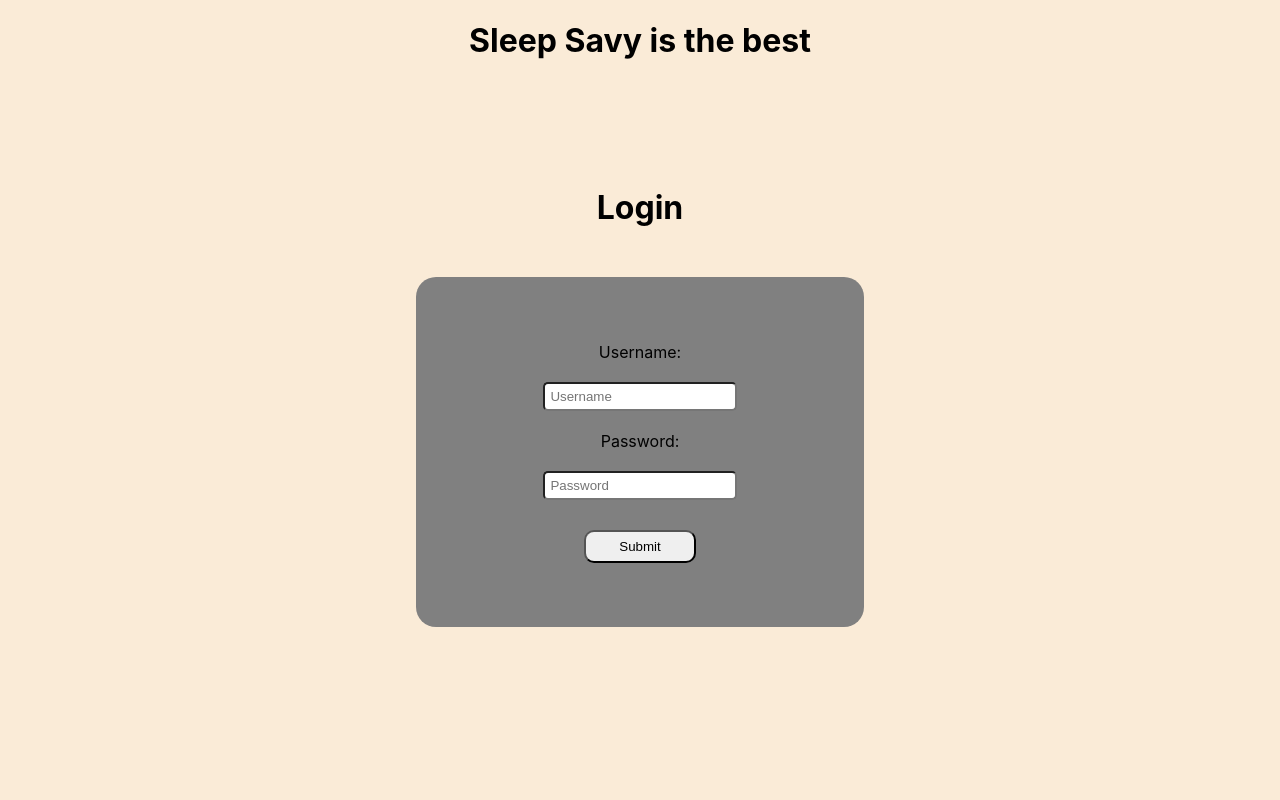
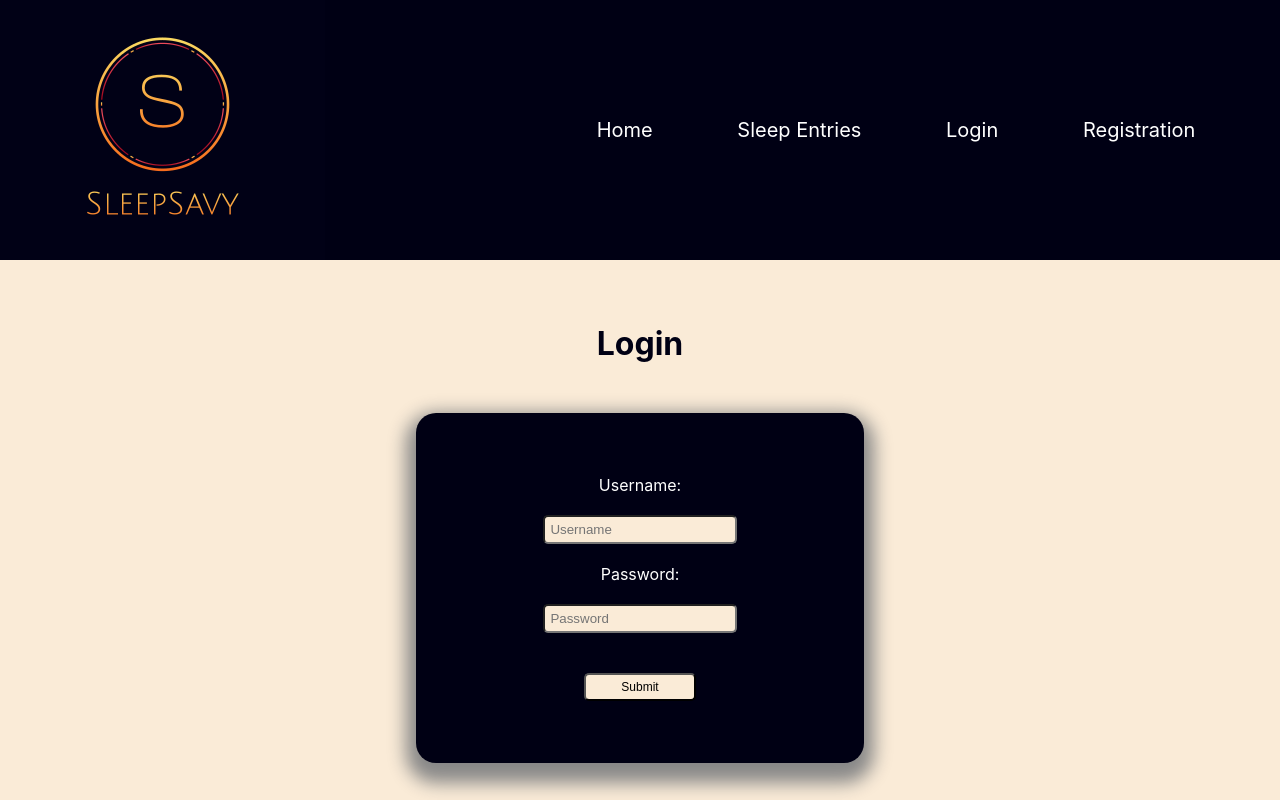
Before and after one commit to Build-Week-Sleep-Tracker-Lambda/Front-End, a React (Create React App) app in the folder sleep-savy/: page / in a window 1280 px wide. Built offline with nearby package versions, Linux system fonts and the light colour scheme.

Commit message:
added navbar component

```diff
--- a/sleep-savy/src/App.css
+++ b/sleep-savy/src/App.css
@@ -36,28 +36,63 @@ form {
 }
 
 input {
+  background-color: antiquewhite;
   width: 40%;
   padding: 5px;
   margin: 20px 10px;
   border-radius: 5px;
 }
 
-button {
-  padding: 7px 25px;
+.submitButton {
+  padding: 5px 25px;
   width: 25%;
-  border-radius: 10px;
-  margin-top: 10px;
+  border-radius: 5px;
+  margin-top: 20px;
+  font-size: 12px;
+  color: black;
+  background-color: antiquewhite;
 }
 
 .container {
-  margin-top: 10%;
+  /* border: 1px solid red; */
+  margin-top: 5%;
 }
 
 .customForm {
-  background-color: grey;
+  background-color: rgb(0, 0, 20);
   border-radius: 20px;
+  box-shadow: 0px 10px 18px 10px #888888;
 }
 
 h1 {
   margin-bottom: 50px;
+  color:  rgb(0, 0, 20);
 }
+
+.navBar {
+  background-color: rgb(0, 0, 20);
+  display: flex;
+  justify-content: space-between;
+  align-items: center;
+}
+
+.links {
+  /* border: 1px solid gold; */
+  width: 60%;
+  display: flex;
+  justify-content: space-evenly;
+}
+
+.link {
+ color: white;
+ text-decoration: none;
+ font-size: 20px;
+}
+
+.link:hover {
+  color: #FFBA08;
+}
+
+label {
+  color: white;
+}
--- a/sleep-savy/src/App.js
+++ b/sleep-savy/src/App.js
@@ -1,6 +1,7 @@
 import React from 'react';
 import Login from './components/Login'
 import { BrowserRouter as Router, Route } from 'react-router-dom'
+import NavBar from './components/NavBar'
 
 
 import './App.css';
@@ -9,7 +10,7 @@ function App() {
   return (
     <Router>
       <div className="App">
-        <h1>Sleep Savy is the best</h1>
+        <NavBar />
         <Route exact path="/" render={props => <Login {...props} />} />
       </div>
     </Router>
--- a/sleep-savy/src/components/Login.js
+++ b/sleep-savy/src/components/Login.js
@@ -49,8 +49,7 @@ function Login(props) {
                     onChange={handleChange}
                     required
                 />
-
-                <button type='submit'>Submit</button>
+                <button className='submitButton' type='submit'>Submit</button>
             </form>
         </div>
     )
--- /dev/null
+++ b/sleep-savy/src/components/NavBar.js
@@ -0,0 +1,19 @@
+import React from 'react'
+import { Link } from 'react-router-dom'
+import logo from '../images/logo.png'
+
+function NavBar() {
+    return (
+        <div className='navBar'>
+            <img src={logo} alt='logo' />
+            <div className='links'>
+                <Link className='link'>Home</Link>
+                <Link className='link'>Sleep Entries</Link>
+                <Link className='link'>Login</Link>
+                <Link className='link'>Registration</Link>
+            </div>
+        </div>
+    )
+}
+
+export default NavBar
```
Also changed, not shown: sleep-savy/src/images/logo.png (added).
